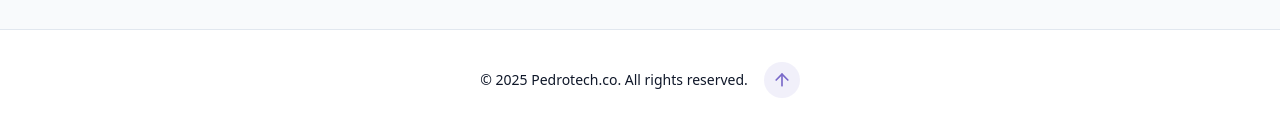
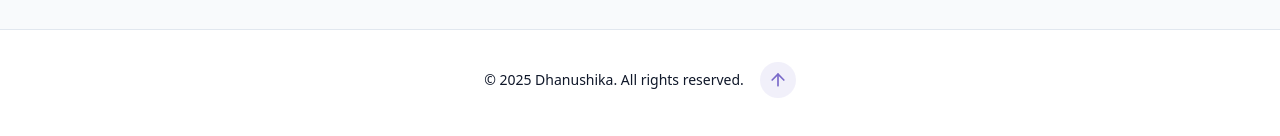
Before and after one commit to DhanushikaGit/My_Portfolio, a React (Vite) app: page / in a window 1280 px wide. Shown: the part 5525-5661 px from the top of the page. Built offline with nearby package versions, Linux system fonts and the light colour scheme.

Commit message:
4th commit

```diff
--- a/src/Components/Footer.jsx
+++ b/src/Components/Footer.jsx
@@ -4,7 +4,7 @@ export const Footer = () => {
   return (
     <footer className="py-12 px-4 bg-card relative border-t border-border mt-12 pt-8 flex flex-wrap justify-center items-center gap-4">
       <p className="text-sm text-muted-foreground">
-        © {new Date().getFullYear()} Pedrotech.co. All rights reserved.
+        © {new Date().getFullYear()} Dhanushika. All rights reserved.
       </p>
       <a
         href="#hero"
```
